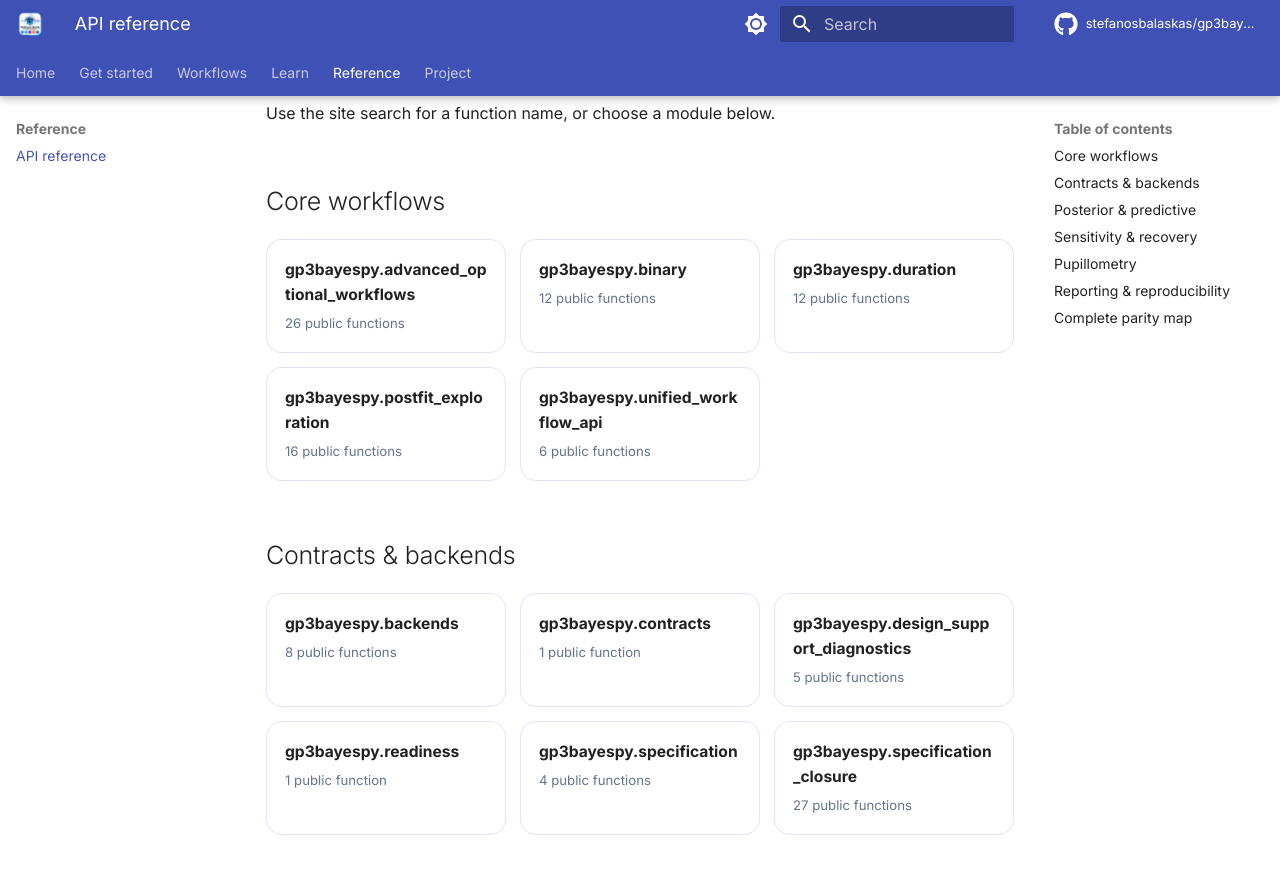
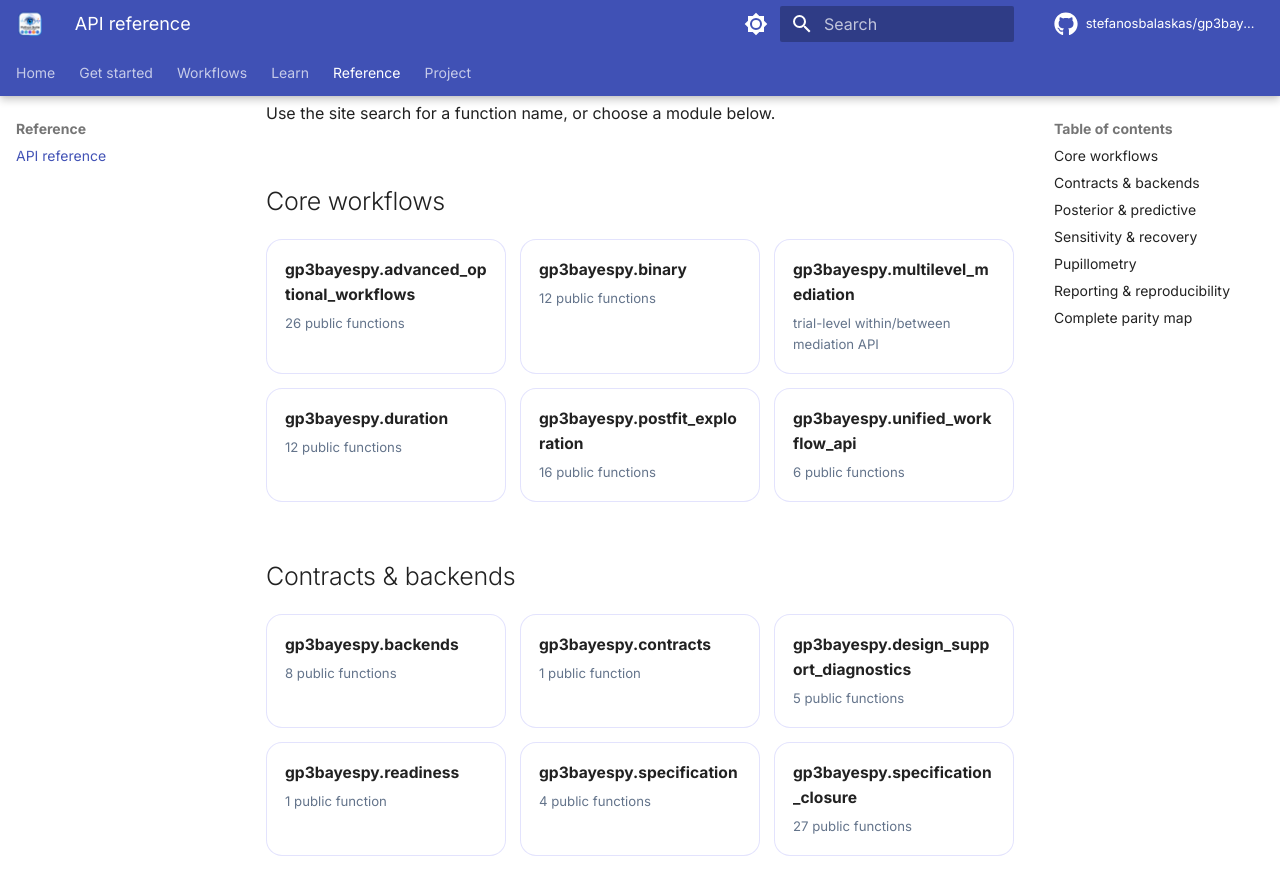
Before and after one commit to stefanosbalaskas/gp3bayespy, an MkDocs documentation site: the page built from docs/reference/index.md, in a window 1280 px wide and 900 px high, scrolled down 511 px. Shown: the top 895 px of the window. Built offline with MkDocs 1.6.1 and Material for MkDocs 9.7.7, drawn with Linux system fonts in a browser that asks for light colours; comment, search, counter and statistics services are not loaded.

Commit message:
docs: index multilevel mediation API

```diff
--- a/docs/reference/index.md
+++ b/docs/reference/index.md
@@ -18,6 +18,7 @@ Use the site search for a function name, or choose a module below.
 <div class="gp-api-grid">
 <a class="gp-api-card" href="advanced-optional-workflows/"><strong>gp3bayespy.advanced_optional_workflows</strong><span>26 public functions</span></a>
 <a class="gp-api-card" href="binary/"><strong>gp3bayespy.binary</strong><span>12 public functions</span></a>
+<a class="gp-api-card" href="../articles/multilevel-mediation/reference/"><strong>gp3bayespy.multilevel_mediation</strong><span>trial-level within/between mediation API</span></a>
 <a class="gp-api-card" href="duration/"><strong>gp3bayespy.duration</strong><span>12 public functions</span></a>
 <a class="gp-api-card" href="postfit-exploration/"><strong>gp3bayespy.postfit_exploration</strong><span>16 public functions</span></a>
 <a class="gp-api-card" href="unified-workflow-api/"><strong>gp3bayespy.unified_workflow_api</strong><span>6 public functions</span></a>
```
